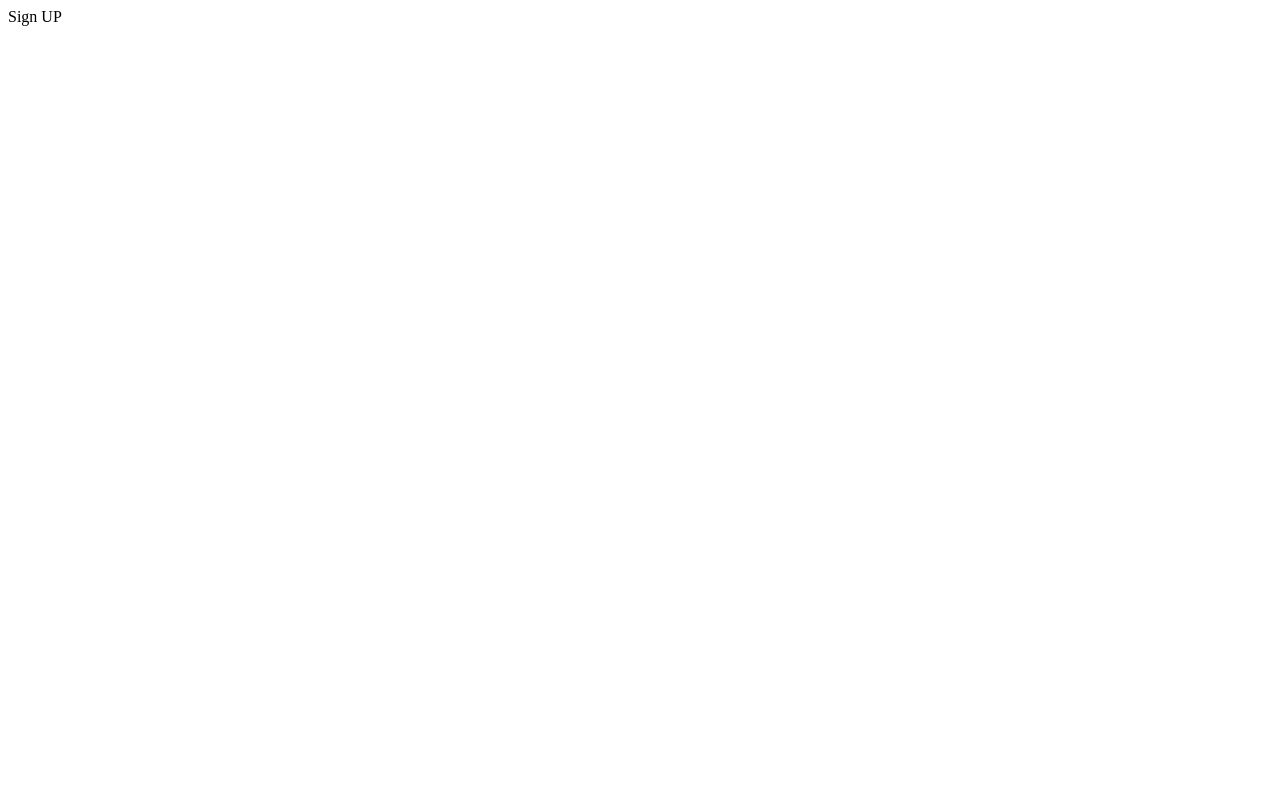
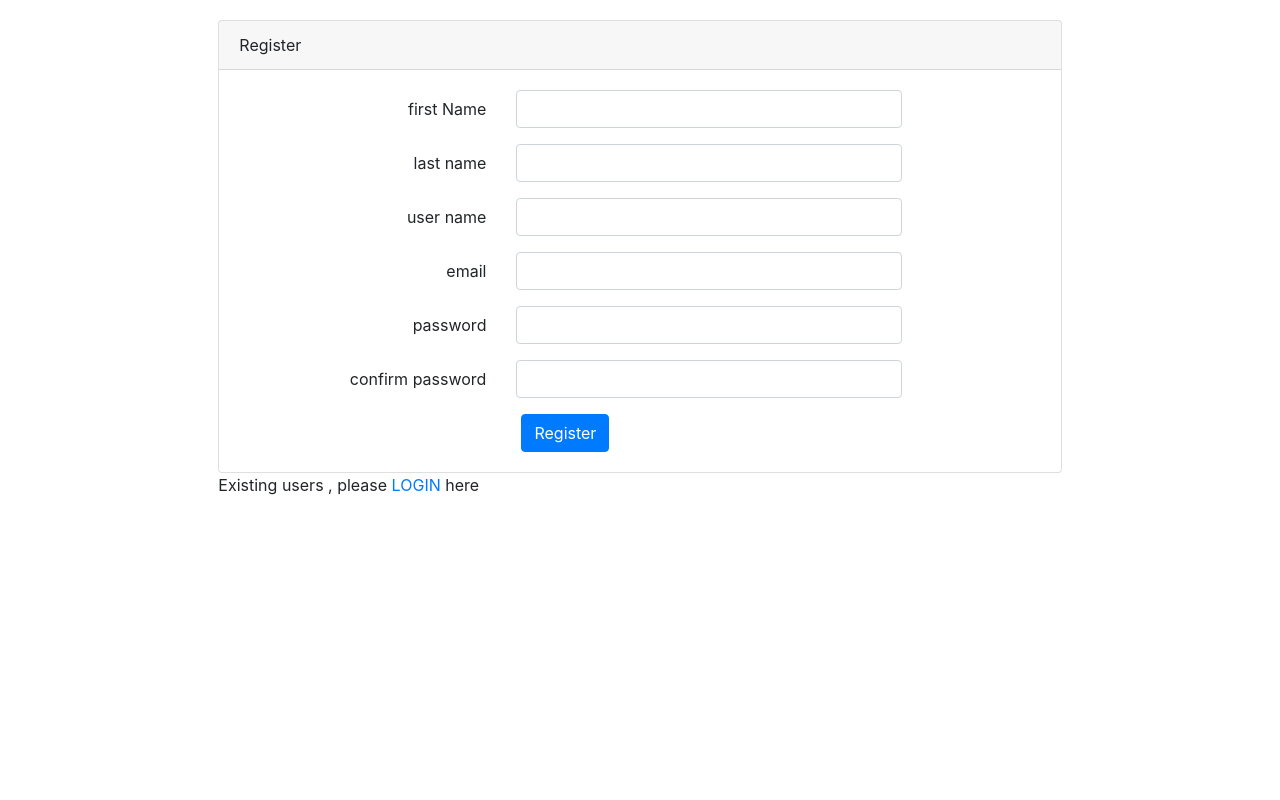
Before and after one commit to debajyoti1998/django_ERP, a Django app: page /signup in a window 1280 px wide. Before the commit the page is almost empty. Run offline with Django 3.2, Linux system fonts and the light colour scheme; some libraries are stand-ins or nearby versions.

Commit message:
...........

```diff
--- a/ERP_project/ERP_project/urls.py
+++ b/ERP_project/ERP_project/urls.py
@@ -20,6 +20,6 @@ from django.conf.urls.static import static
 
 urlpatterns = [
     path('admin/', admin.site.urls),
-    path('product/', include('products.urls')),
+    path('products/', include('products.urls')),
     path('', include('dashboard_auth.urls')),
 ]+ static(settings.MEDIA_URL, document_root=settings.MEDIA_ROOT)
--- a/ERP_project/dashboard_auth/urls.py
+++ b/ERP_project/dashboard_auth/urls.py
@@ -6,5 +6,6 @@ urlpatterns = [
     path('', views.dashboard, name='dashboard'),
     path('login', views.login, name='login'),
     path('signup', views.signup, name='signup'),
+    # path('products', views.products, name='products'),
     # path('/logout', views.signup, name='logout'),
 ]
--- a/ERP_project/dashboard_auth/views.py
+++ b/ERP_project/dashboard_auth/views.py
@@ -1,4 +1,6 @@
-from django.shortcuts import render ,HttpResponse
+from django.shortcuts import render ,HttpResponse,redirect
+from django.contrib.auth import authenticate, login
+from django.contrib.auth.models import auth,User
 
 # Create your views here.
 def dashboard(request):
@@ -8,7 +10,68 @@ def dashboard(request):
     return render(request , 'dashboard_auth/home.html' ,context)
 
 def signup(request):
-    return HttpResponse("Sign UP")
+    if request.user.is_authenticated :
+        return redirect("dashboard")
+    else:
+        if request.method=='POST':
+            first_name=request.POST['first_name']
+            last_name=request.POST['last_name']
+            username=request.POST['username']
+            email=request.POST['email']
+            pass1=request.POST['pass1']
+            pass2=request.POST['pass2']
+
+            temp_error=''
+            if pass1 !=pass2:
+                temp_error='Password not matched'
+            elif User.objects.filter(email=email).exists() :
+                temp_error="User email already exists"
+            elif User.objects.filter(username=username).exists() :
+                temp_error='Username already exists'
+            else:
+                new_user=User.objects.create_user(
+                    username=username,
+                    first_name=first_name,
+                    last_name=last_name,
+                    email=email,
+                    password=pass1
+                )
+                new_user.save()
+
+
+            if temp_error=='' :
+                return redirect('login')
+            else:
+                context ={
+                    'error_message' : temp_error
+                }
+                return render(request , 'dashboard_auth/signup.html',context)
+
+        else:
+            return render(request , 'dashboard_auth/signup.html')
+
+# def login(request):
+#     if request.user.is_authenticated :
+#         return redirect("dashboard")
+#     else:
+#         return HttpResponse("Login UP")
 
 def login(request):
-    return HttpResponse("Login UP")
+
+    if request.method=="POST":
+        username=request.POST['username']
+        pass1=request.POST['pass1']
+        if( username != None and pass1 != None):
+            print(username)
+            print(pass1)
+            user=authenticate(username=username,pass1=pass1)
+            print(user)
+            if user is not None:
+                login(request,user)
+                return HttpResponse('login success')
+            else:
+                return HttpResponse('email & password wrong')
+        else:
+            return HttpResponse('email or password not received')
+    else:
+        return render(request,'dashboard_auth/login.html')
--- /dev/null
+++ b/ERP_project/frontend/templates/dashboard_auth/signup.html
@@ -0,0 +1,96 @@
+<!DOCTYPE html>
+<html lang="en">
+
+<head>
+    <meta charset="UTF-8">
+    <meta name="viewport" content="width=device-width, initial-scale=1.0">
+    <title>Sign up</title>
+    <link rel="icon" type="image/png" href="/static/favicon/favicon.png" />
+    <link rel="stylesheet" href="/static/bootstrap4/bootstrap.min.css">
+    <script src="/static/bootstrap4/jquery.min.js"></script>
+    <script src="/static/bootstrap4/popper.min.js"></script>
+    <script src="/static/bootstrap4/bootstrap.min.js"></script>
+</head>
+
+<body>
+    <main style="margin-top: 20px;">
+        <div class="cotainer">
+            <div class="row justify-content-center">
+                <div class="col-md-8">
+                    <div class="card">
+                        <div class="card-header">Register</div>
+                        <div class="card-body">
+                            {% if error_message %}
+                                <div style="border-bottom: crimson 1px solid; margin-bottom:20px;">
+                                    <div style="text-align:center; margin:10px; color:red; font-size: 20px; "><b>  {{error_message}} </b> </div>
+                                </div>
+                            {% endif %}
+                            <form  method="POST">
+                                {% csrf_token %}
+                                <div class="form-group row">
+                                    <label for="full_name" class="col-md-4 col-form-label text-md-right">first
+                                        Name</label>
+                                    <div class="col-md-6">
+                                        <input type="text"  class="form-control" name="first_name">
+                                    </div>
+                                </div>
+
+                                <div class="form-group row">
+                                    <label for="email_address" class="col-md-4 col-form-label text-md-right">last
+                                        name</label>
+                                    <div class="col-md-6">
+                                        <input type="text"  class="form-control" name="last_name">
+                                    </div>
+                                </div>
+
+                                <div class="form-group row">
+                                    <label for="user_name" class="col-md-4 col-form-label text-md-right">user name</label>
+                                    <div class="col-md-6">
+                                        <input type="text" class="form-control" name="username">
+                                    </div>
+                                </div>
+
+                                <div class="form-group row">
+                                    <label for="user_name" class="col-md-4 col-form-label text-md-right">email</label>
+                                    <div class="col-md-6">
+                                        <input type="email" class="form-control" name="email">
+                                    </div>
+                                </div>
+
+                                <div class="form-group row">
+                                    <label for="phone_number"
+                                        class="col-md-4 col-form-label text-md-right">password</label>
+                                    <div class="col-md-6">
+                                        <input type="password" name="pass1" class="form-control">
+                                    </div>
+                                </div>
+
+                                <div class="form-group row">
+                                    <label for="present_address" class="col-md-4 col-form-label text-md-right">confirm
+                                        password</label>
+                                    <div class="col-md-6">
+                                        <input type="password" name="pass2" class="form-control">
+                                    </div>
+                                </div>
+
+
+                                <div class="col-md-6 offset-md-4">
+                                    <button type="submit" class="btn btn-primary">
+                                        Register
+                                    </button>
+                                </div>
+                        </div>
+                        </form>
+                    </div>
+                    <div>
+                        Existing users , please <a href="login">LOGIN </a> here
+                    </div>
+                </div>
+            </div>
+        </div>
+        </div>
+
+    </main>
+</body>
+
+</html>
```
Also changed, not shown: ERP_project/frontend/templates/base.html (added, +56 -0 lines), ERP_project/frontend/templates/dashboard_auth/home.html (+5 -51 lines), ERP_project/frontend/templates/dashboard_auth/login.html (added, +66 -0 lines).
